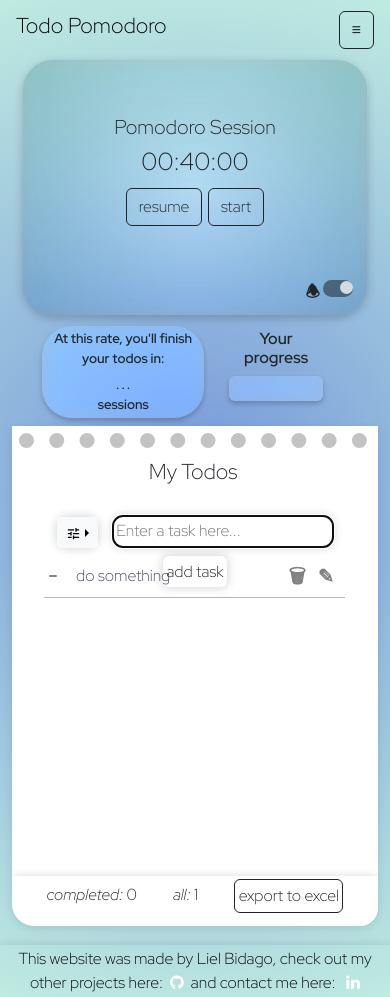
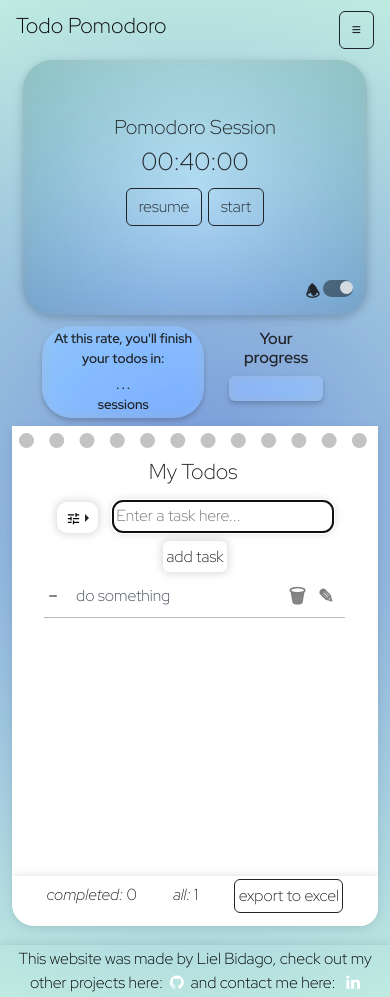
Before and after one commit to lielbidago/Todo-Pomodoro, a React (Create React App) app: page /Todos-and-pomodoro in a window 390 px wide. Built offline with nearby package versions, Linux system fonts and the light colour scheme.

Commit message:
fixed todo list 'enter button' overflow and filter button hover color change

```diff
--- a/src/components/FilterDropDown.tsx
+++ b/src/components/FilterDropDown.tsx
@@ -12,7 +12,7 @@ export default function FilterDropDown({handleFilterTodos}) {
               key={'end'}
               id={`dropdown-button-drop-end`}
               drop={'end'}
-              variant="light"
+              variant="dark-outline"
               size='sm'
               title={<svg xmlns="http://www.w3.org/2000/svg" width="15" height="15" viewBox="0 0 24 24"><path d="M3 17v2h6v-2H3zM3 5v2h10V5H3zm10 16v-2h8v-2h-8v-2h-2v6h2zM7 9v2H3v2h4v2h2V9H7zm14 4v-2H11v2h10zm-6-4h2V7h4V5h-4V3h-2v6z"></path></svg>}
             >
--- a/src/components/TodoPomodoroList.tsx
+++ b/src/components/TodoPomodoroList.tsx
@@ -104,9 +104,6 @@ export function TodoPomodoList(props: TodoPomodoListProps){
         setTodosFilter(filter)
     }
 
-    // const dotsColor2 = localStorage.getItem('theme2');
-    // const gradient = {borderImage: `linear-gradient(90deg, ${dotsColor1}, ${dotsColor2}) 1`}
-
     return (
         <div className="TodoPomodoroList">
             <div className="todos-title" style={{borderTopColor: `${dotsColor1}`}}>
@@ -114,7 +111,6 @@ export function TodoPomodoList(props: TodoPomodoListProps){
                 <h4 onDoubleClick={()=>{setTitleChange(true)}}>{todosTitle}</h4>}
                 </div>
             <div className="EnterTodo">
-                {/* <button className="filter"><svg xmlns="http://www.w3.org/2000/svg" width="20" height="20" viewBox="0 0 24 24"><path d="M3 17v2h6v-2H3zM3 5v2h10V5H3zm10 16v-2h8v-2h-8v-2h-2v6h2zM7 9v2H3v2h4v2h2V9H7zm14 4v-2H11v2h10zm-6-4h2V7h4V5h-4V3h-2v6z"></path></svg></button> */}
                 <FilterDropDown handleFilterTodos={handleFilterTodos}/>
                 <input ref={inputRef} autoFocus placeholder={'Enter a task here...'} onKeyUp={onTaskEnter}/>
                 <button type="button" className="btn btn-outline-dark" onClick={onEnterTask}>add task</button>
--- a/src/scss/App.scss
+++ b/src/scss/App.scss
@@ -100,15 +100,10 @@ footer{
     font-size: medium;
   }
 
-  // .timer{
-  //   height: 70%;
-  // }
-
   .todos-title{
     border-top: 19px dotted #9393938d;
-    // border-radius: 21px 13px 0px 0px;
     margin-top: 3%;
-    // width: 95%;
+
   }
 
   .ListAndTimer{
@@ -128,20 +123,10 @@ footer{
     padding: 0;
     min-width: 282px;
     height: 100%;
-
-    // display: flex;
-    // flex-direction: column;
-    // align-self: stretch;
-
   }
 
   .ListAndTimer{
-
-    // display: flex;
-    // flex-direction: column;
-    // height: max-content;
     display: block;
-
   }
 
   .TodoPomodoroHeader{
@@ -165,12 +150,18 @@ footer{
   .TodoPomodoroList{
     margin: 2%;
     height: 50%;
+    max-height: 100dvh;
     min-height: 500px;
     margin-bottom: 5%;
+    grid-template-rows: 15% minmax(8%,15%) auto 10%;
 
     .todos-footer{
       position: relative;
       bottom: 0%;
+    }
+
+    .EnterTodo{
+      height:fit-content
     }
 
   }
--- a/src/scss/todoList.scss
+++ b/src/scss/todoList.scss
@@ -38,20 +38,23 @@
   }
 
   .filter:hover{
-    background-color: black;
-    svg{
-      filter: invert(48%) saturate(2476%) hue-rotate(86deg) brightness(190%) contrast(119%);
+    .dropend{
+      background-color: black;
+      border-radius: 10px;
+      .dropdown-toggle::after, svg{
+        filter: invert(48%) saturate(2476%) hue-rotate(86deg) brightness(190%) contrast(119%);
+      }
     }
+
+
   }
   .EnterTodo{
     grid-area: enterTodo;
     margin-bottom: 2%;
     input{
-      // border:0;
       width:60%;
       border-radius: 10px;
-      // box-shadow:0 0 8px 1px rgba(0, 0, 0, 0.166);
-      // border-bottom:solid 1px rgb(216, 216, 216) ;
+
     }
 
   }
@@ -66,7 +69,6 @@
   }
 
   .my-todos{
-    // height: 63%;
     grid-area: todos;
     overflow-y: scroll;
     -ms-overflow-style: none; /* for Internet Explorer, Edge */
@@ -147,8 +149,6 @@
       font-weight: bold;
       font-size: larger;
       color: grey;
-      // position:absolute;
-      // right:0;
 
     }
 
```
